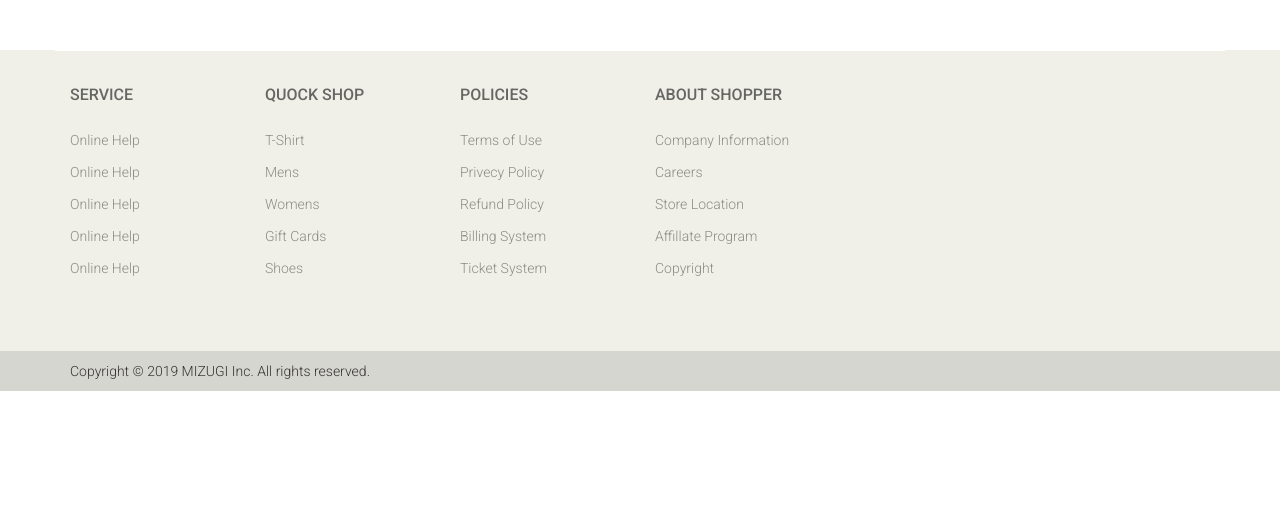
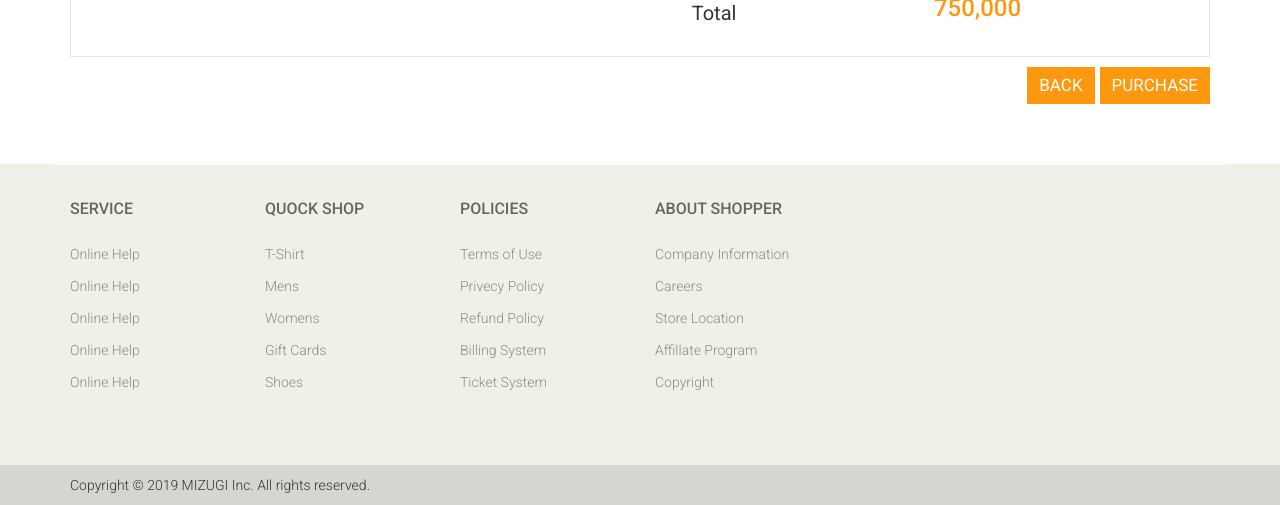
Before and after one commit to phantranggg/ITSS-Mongu, a Rails app: page /cart in a window 1280 px wide. Shown: the part 573-1078 px from the top of the page. Before the commit the page ends 964 px from the top, so only its background shows below. Run offline with Rails 7, Linux system fonts and the light colour scheme; style sheets or scripts are compiled from the project's sources; parts of the project's set-up code (start-up, migrations or seed data) failed here and were passed over; some libraries are stand-ins or nearby versions.

Commit message:
Add image & css on cart page

```diff
--- a/mizugi/app/assets/stylesheets/main.css
+++ b/mizugi/app/assets/stylesheets/main.css
@@ -201,7 +201,7 @@ a#scrollUp i {
     background: #FFFFFF;
     color: #696763;
     font-family: 'Roboto', sans-serif;
-    font-size: 14px;
+    font-size: 16px;
     font-weight: 300;
     padding: 0;
     padding-right: 0;
@@ -1174,6 +1174,10 @@ h2.title {
     right: 0;
 }
 
+.carousel-inner {
+    height: 500px !important;
+}
+
 #similar-product .carousel-inner .item {
     padding-left: 0px;
 }
@@ -1510,6 +1514,7 @@ h2.title {
 
 .breadcrumbs {
     position: relative;
+    /*font-size: 16px;*/
 }
 
 .breadcrumbs .breadcrumb {
@@ -1542,7 +1547,7 @@ h2.title {
 
 #cart_items .cart_info {
     border: 1px solid #E6E4DF;
-    margin-bottom: 50px
+    margin-bottom: 10px
 }
 
 #cart_items .cart_info .cart_menu {
@@ -1748,6 +1753,27 @@ textarea {
     margin-top: 18px;
     border: none;
     padding: 5px 15px;
+}
+
+.back {
+    font-size: 17px;
+    background: #FE980F;
+    border-radius: 0;
+    color: #FFFFFF;
+    border: none;
+    float: right;
+    margin-right: 5px;
+}
+
+.purchase {
+    font-size: 17px;
+    background: #FE980F;
+    border-radius: 0;
+    color: #FFFFFF;
+    border: none;
+    float: right;
+    margin-right: 0px;
+    margin-bottom: 60px;
 }
 
 .update {
--- a/mizugi/app/views/carts/index.html.slim
+++ b/mizugi/app/views/carts/index.html.slim
@@ -30,16 +30,16 @@ section id="cart_items"
 							= "Web ID: 1089772"
 
 						td class="cart_price"
-							p $59
+							p 250,000
 
 						td class="cart_quantity"
 							div class="cart_quantity_button"
-								a class="cart_quantity_up" href="" +
+								a class="cart_quantity_up" href="" -
 								input class="cart_quantity_input" type="text" name="quantity" value="1" autocomplete="off" size="2"
-								a class="cart_quantity_down" href="" -
+								a class="cart_quantity_down" href="" +
 
 						td class="cart_total"
-							p class="cart_total_price" $59
+							p class="cart_total_price" 250,000
 
 						td class="cart_delete"
 							a class="cart_quantity_delete" href=""
@@ -58,16 +58,16 @@ section id="cart_items"
 							= "Web ID: 1089772"
 
 						td class="cart_price"
-							p $59
+							p 250,000
 
 						td class="cart_quantity"
 							div class="cart_quantity_button"
-								a class="cart_quantity_up" href="" +
+								a class="cart_quantity_up" href="" -
 								input class="cart_quantity_input" type="text" name="quantity" value="1" autocomplete="off" size="2"
-								a class="cart_quantity_down" href="" -
+								a class="cart_quantity_down" href="" +
 
 						td class="cart_total"
-							p class="cart_total_price" $59
+							p class="cart_total_price" 250,000
 
 						td class="cart_delete"
 							a class="cart_quantity_delete" href=""
@@ -86,17 +86,34 @@ section id="cart_items"
 							= "Web ID: 1089772"
 
 						td class="cart_price"
-							p $59
+							p 250,000
 
 						td class="cart_quantity"
 							div class="cart_quantity_button"
-								a class="cart_quantity_up" href="" +
+								a class="cart_quantity_up" href="" -
 								input class="cart_quantity_input" type="text" name="quantity" value="1" autocomplete="off" size="2"
-								a class="cart_quantity_down" href="" -
+								a class="cart_quantity_down" href="" +
 
 						td class="cart_total"
-							p class="cart_total_price" $59
+							p class="cart_total_price" 250,000
 
 						td class="cart_delete"
 							a class="cart_quantity_delete" href=""
 							    i class="fa fa-times"
+					tr
+						td class="cart_product"
+							a href=""
+							    img style="width:100px" src="" alt=""
+						td class="cart_price"
+
+						td class="cart_quantity"
+
+						td class="cart_description"
+							h4
+							    a href="" Total
+						td class="cart_total"
+							h4
+								p class="cart_total_price" 750,000
+		div
+			a class="btn btn-default purchase" href="" PURCHASE
+			a class="btn btn-default back" href="" BACK
--- a/mizugi/app/views/products/index.html.slim
+++ b/mizugi/app/views/products/index.html.slim
@@ -15,21 +15,21 @@ section#slider
 								h2 Web description goes here
 								p Couple Gym delivers innovative products, experiences and services to inspire athletes.
 							div.col-sm-6
-								= image_tag("home_slider_1.jpg", alt: "slider_1", class: "girl img-responsive")
+								= image_tag("products/5.jpg", alt: "slider_1", class: "girl img-responsive")
 						div.item
 							div.col-sm-6
 								h1 MIZUGI
 								h2 Web description goes here
 								p Couple Gym provides the latest fashions at great prices for couples
 							div.col-sm-6
-								= image_tag("home_slider_2.jpg", alt: "slider_2", class: "girl img-responsive")
+								= image_tag("products/4.jpg", alt: "slider_2", class: "girl img-responsive")
 						div.item
 							div.col-sm-6
 								h1 MIZUGI
 								h2 Web description goes here
 								p Welcome to Couple Gym, your shopping destination for fashion online. We offer fashion and quality at the best price in a more sustainable way.
 							div.col-sm-6
-								= image_tag("home_slider_3.jpg", alt: "slider_3", class: "girl img-responsive")
+								= image_tag("products/6.jpg", alt: "slider_3", class: "girl img-responsive")
 
 					a href="#slider-carousel" class="left control-carousel hidden-xs" data-slide="prev"
 						i class="fa fa-angle-left"
```
Also changed, not shown: mizugi/Gemfile.lock (added), mizugi/app/assets/images/products/6.jpg (renamed from mizugi/app/assets/images/home_slider_3.jpg).
